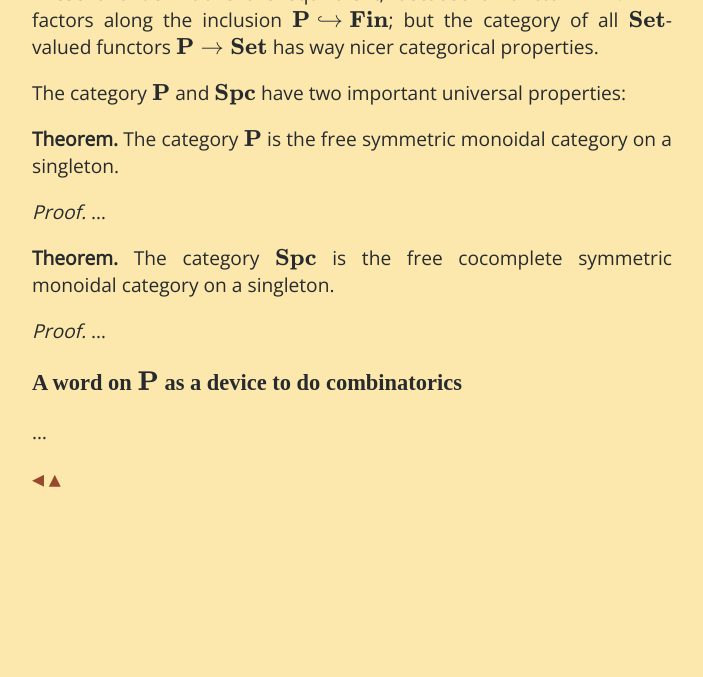
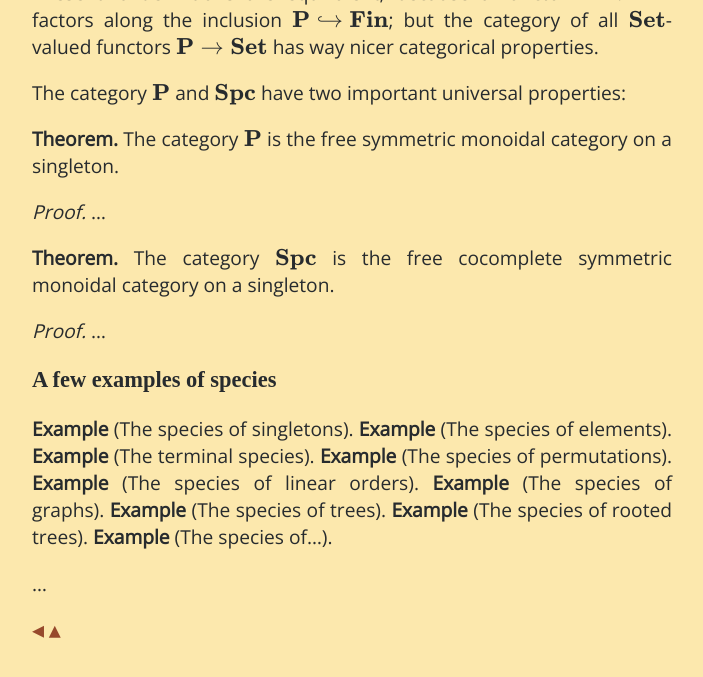
Before and after one commit to tetrapharmakon/species, a Jekyll site: the page built from _posts/2021-11-03-p-and-its-up-and-species.md, in a window 1280 px wide and 900 px high, scrolled down 2461 px. Shown: the top 677 px of the window, without its empty margins (224-927 px from the left). Built offline with Jekyll 4.4.1, drawn with Linux system fonts in a browser that asks for light colours; nearby versions of some CDN libraries; some of the changed text lies outside the part shown.

Commit message:
examples of species

```diff
--- a/_posts/2021-10-31-p-and-its-up-and-species.md
+++ b/_posts/2021-11-03-p-and-its-up-and-species.md
@@ -69,6 +69,16 @@ The category $\bf P$ and $\bf Spc$ have two important universal properties:
 
 *Proof.* ...
 
-### A word on $\bf P$ as a device to do combinatorics
+### A few examples of species
+
+**Example** (The species of singletons).
+**Example** (The species of elements).
+**Example** (The terminal species).
+**Example** (The species of permutations).
+**Example** (The species of linear orders).
+**Example** (The species of graphs).
+**Example** (The species of trees).
+**Example** (The species of rooted trees).
+**Example** (The species of...).
 
 ...
```
